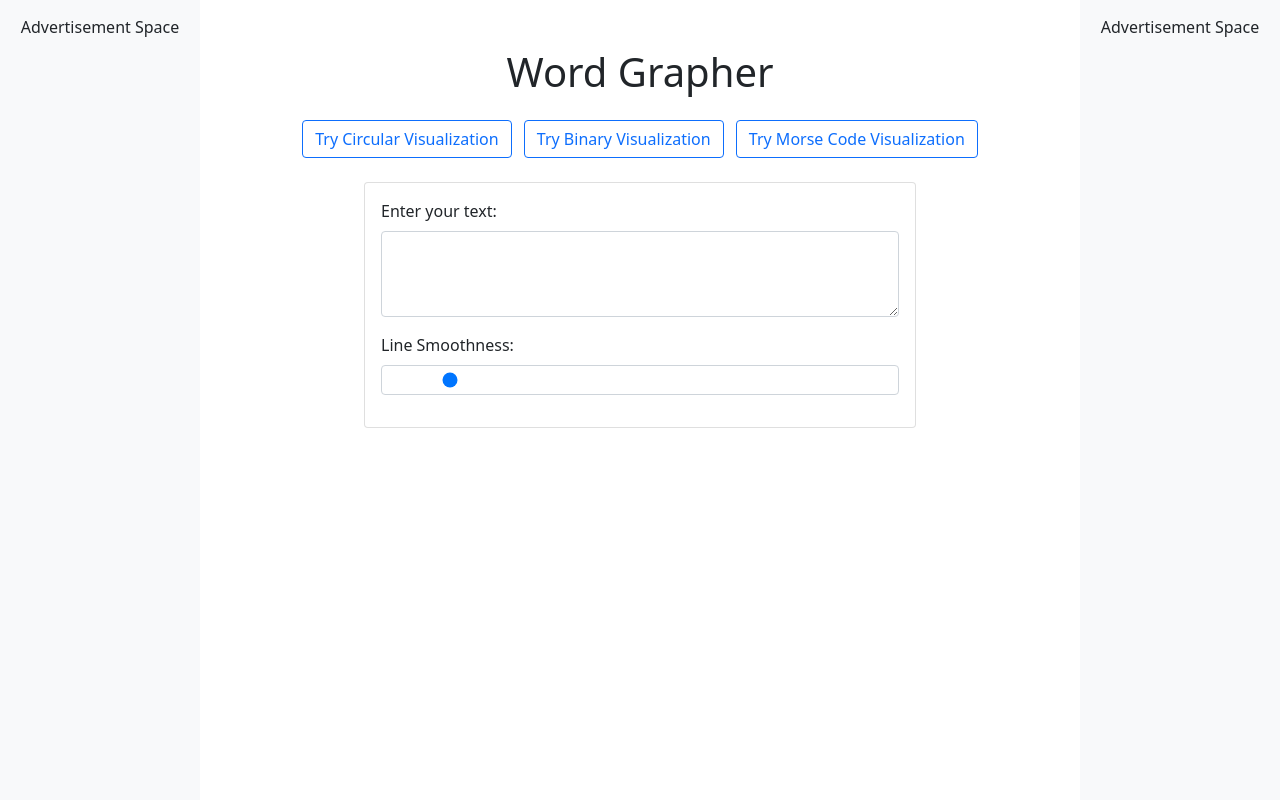
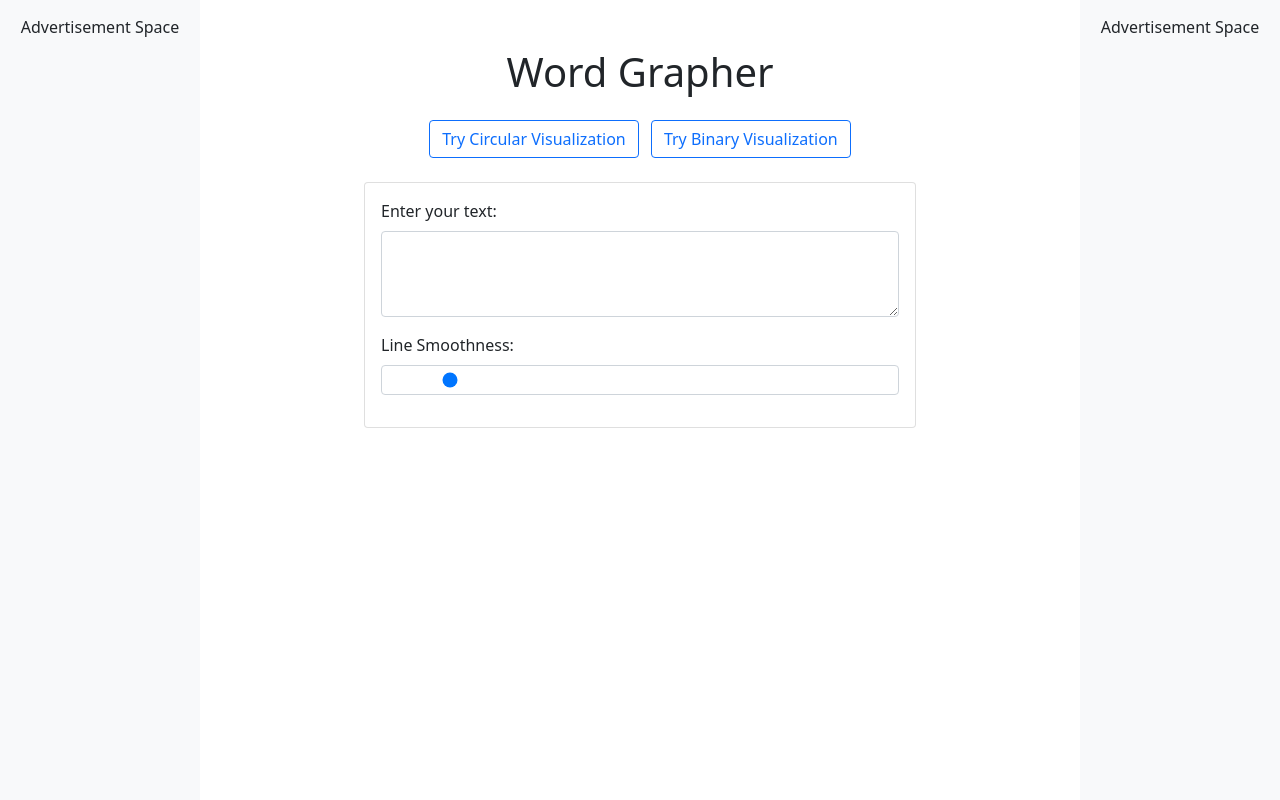
Before and after one commit to SonnyC56/wordgrapher, a Python web app: template templates/index.html in a window 1280 px wide. Run offline with Jinja, Linux system fonts and the light colour scheme; the template is opened without the code that fills it, so the values that code supplies are empty; some libraries are stand-ins or nearby versions.

Commit message:
refactor: Restore index.html navigation links to original state

```diff
--- a/templates/index.html
+++ b/templates/index.html
@@ -48,8 +48,7 @@
         <h1 class="text-center mb-4">Word Grapher</h1>
         <div class="text-center mb-4">
             <a href="circular.html" class="btn btn-outline-primary me-2">Try Circular Visualization</a>
-            <a href="binary.html" class="btn btn-outline-primary me-2">Try Binary Visualization</a>
-            <a href="morse.html" class="btn btn-outline-primary">Try Morse Code Visualization</a>
+            <a href="binary.html" class="btn btn-outline-primary">Try Binary Visualization</a>
         </div>
 
         <div class="row justify-content-center">
```
